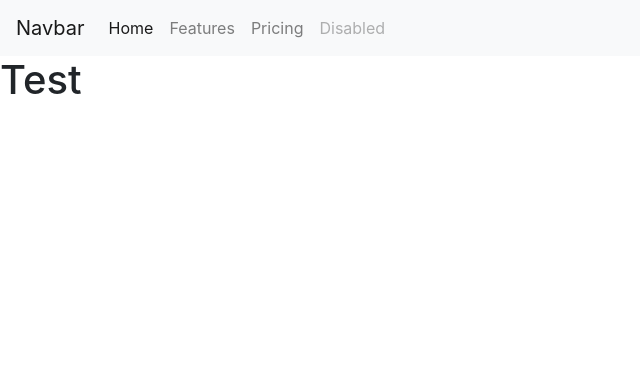
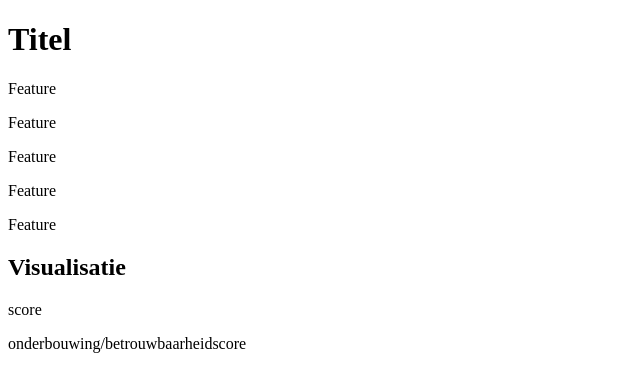
Before and after one commit to stormjoannes/prorail_predictions, a Flask app: page / in a window 1280 px wide. Shown: the top 392 px of the page, without its empty margins (0-640 px from the left). Run offline with Flask 2, Linux system fonts and the light colour scheme; some libraries are stand-ins or nearby versions.

Commit message:
structure

```diff
--- a/applicatie/main.py
+++ b/applicatie/main.py
@@ -4,18 +4,7 @@ app = Flask(__name__)
 
 @app.route("/")
 def home():
-    return render_template("test.html")
-
-@app.route("/test")
-def test():
-    return render_template("new.html")
-# @app.route("/<name>")
-# def user(name):
-#     return f"Hello {name}!"
-#
-# @app.route("/admin/")
-# def admin():
-#     return redirect(url_for("user", name="Admin"))
+    return render_template("base.html")
 
 if __name__ == "__main__":
     app.run(debug=True)
--- a/applicatie/templates/base.html
+++ b/applicatie/templates/base.html
@@ -1,35 +1,11 @@
-<html>
-<head>
-    <link rel="stylesheet" href="https://stackpath.bootstrapcdn.com/bootstrap/4.3.1/css/bootstrap.min.css" integrity="sha384-ggOyR0iXCbMQv3Xipma34MD+dH/1fQ784/j6cY/iJTQUOhcWr7x9JvoRxT2MZw1T" crossorigin="anonymous">
-    <title>{% block title %}{% endblock %}</title>
-    </head>
-    <body>
-        <nav class="navbar navbar-expand-lg navbar-light bg-light">
-          <a class="navbar-brand" href="#">Navbar</a>
-          <button class="navbar-toggler" type="button" data-toggle="collapse" data-target="#navbarNav" aria-controls="navbarNav" aria-expanded="false" aria-label="Toggle navigation">
-            <span class="navbar-toggler-icon"></span>
-          </button>
-          <div class="collapse navbar-collapse" id="navbarNav">
-            <ul class="navbar-nav">
-              <li class="nav-item active">
-                <a class="nav-link" href="#">Home <span class="sr-only">(current)</span></a>
-              </li>
-              <li class="nav-item">
-                <a class="nav-link" href="#">Features</a>
-              </li>
-              <li class="nav-item">
-                <a class="nav-link" href="#">Pricing</a>
-              </li>
-              <li class="nav-item">
-                <a class="nav-link disabled" href="#" tabindex="-1" aria-disabled="true">Disabled</a>
-              </li>
-            </ul>
-          </div>
-        </nav>
-        {% block content%}
-        {% endblock %}
-    <script src="https://code.jquery.com/jquery-3.3.1.slim.min.js" integrity="sha384-q8i/X+965DzO0rT7abK41JStQIAqVgRVzpbzo5smXKp4YfRvH+8abtTE1Pi6jizo" crossorigin="anonymous"></script>
-    <script src="https://cdnjs.cloudflare.com/ajax/libs/popper.js/1.14.7/umd/popper.min.js" integrity="sha384-UO2eT0CpHqdSJQ6hJty5KVphtPhzWj9WO1clHTMGa3JDZwrnQq4sF86dIHNDz0W1" crossorigin="anonymous"></script>
-    <script src="https://stackpath.bootstrapcdn.com/bootstrap/4.3.1/js/bootstrap.min.js" integrity="sha384-JjSmVgyd0p3pXB1rRibZUAYoIIy6OrQ6VrjIEaFf/nJGzIxFDsf4x0xIM+B07jRM" crossorigin="anonymous"></script>
-    </body>
-</html>
+<!DOCTYPE html> <html>     <head>     <title>My website</title> </head> <body>     <h1>
+Titel</h1>
+<p>Feature</p>
+<p>Feature</p>
+<p>Feature</p>
+<p>Feature</p>
+<p>Feature</p>
+<h2>Visualisatie</h2>
+<p>score</p>
+<p>onderbouwing/betrouwbaarheidscore</p>
+</body> </html>
--- a/applicatie/templates/new.html
+++ /dev/null
@@ -1 +0,0 @@
-{% extends "base.html" %}
--- a/applicatie/templates/test.html
+++ /dev/null
@@ -1,5 +0,0 @@
-{% extends "base.html" %}
-{% block title %}Home Page{% endblock%}
-{% block content%}
-<h1>Test</h1>
-{% endblock %}
```
